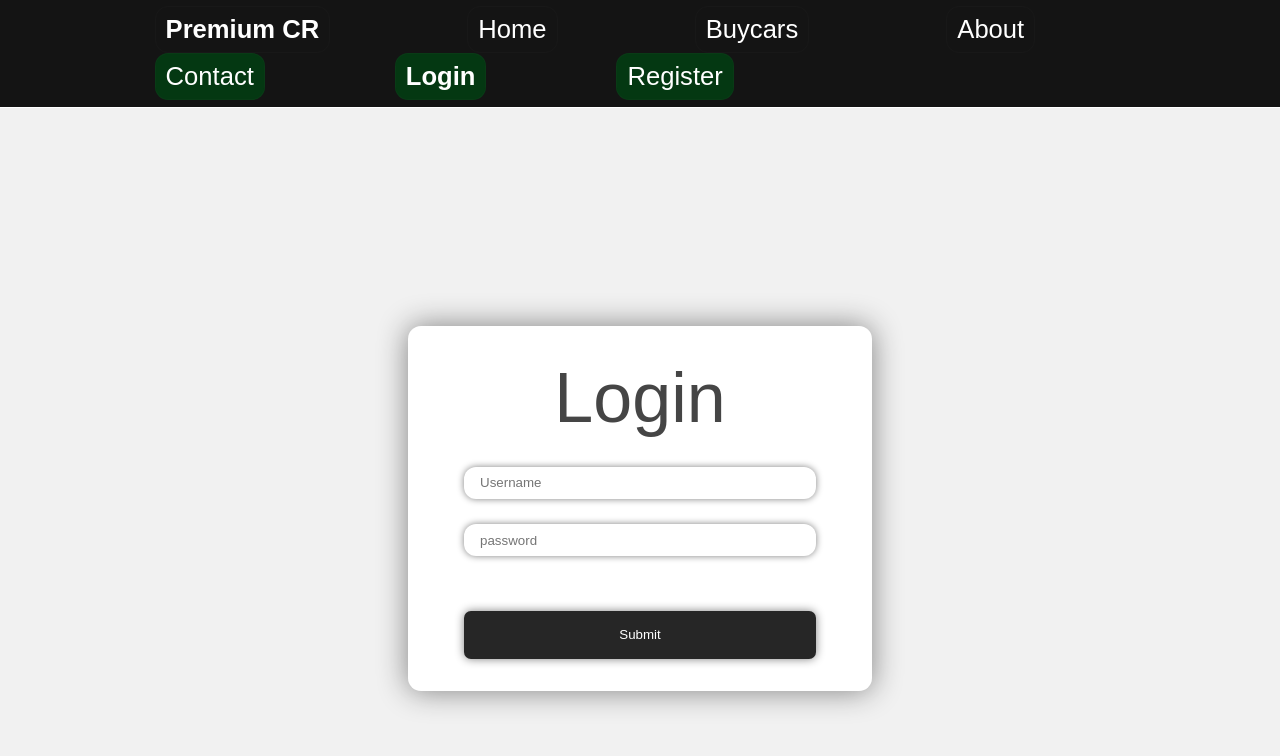
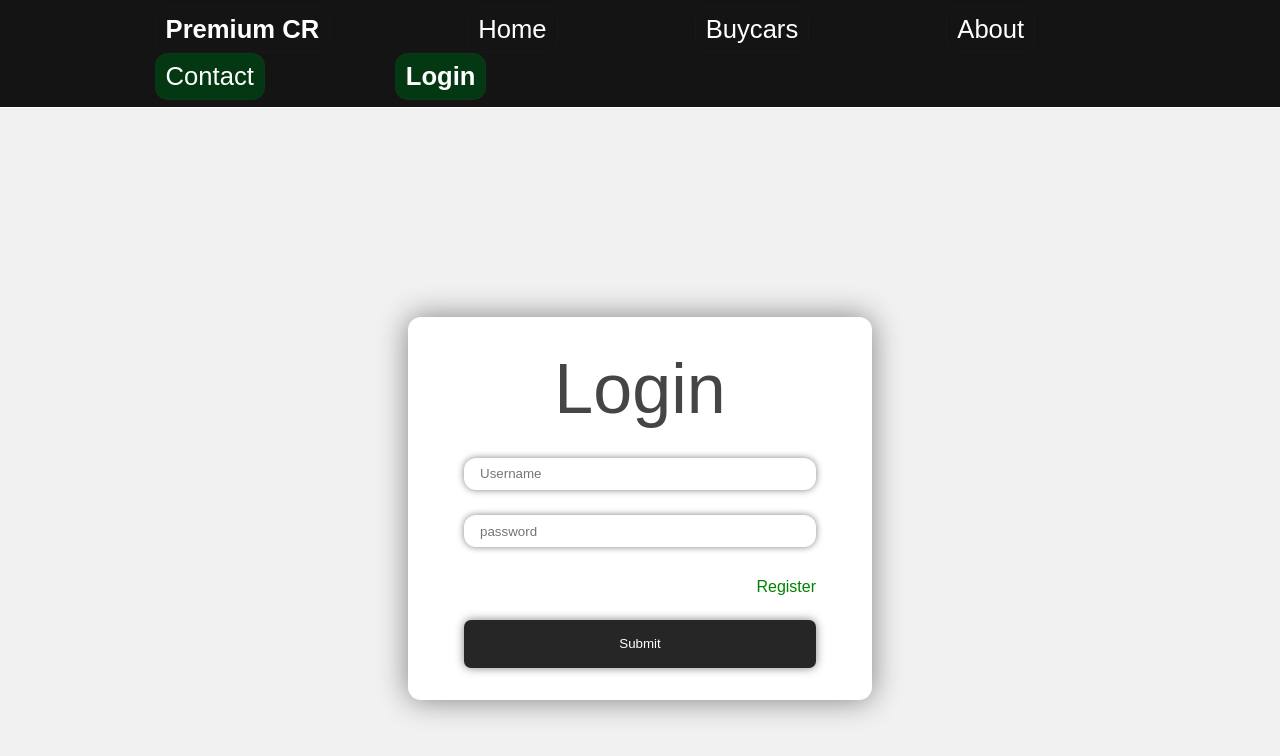
Before and after one commit to kmkvamsi/car-app, a React (Vite) app: page /login in a window 1280 px wide. Shown: the top 756 px of the page. Built offline with nearby package versions, Linux system fonts and the light colour scheme.

Commit message:
Update Login and Register

```diff
--- a/src/Pages/Login.jsx
+++ b/src/Pages/Login.jsx
@@ -1,5 +1,6 @@
 import React from "react";
 import "../componens/Buyacar.css";
+import { Link } from "react-router-dom";
 
 const Login = () => {
   return (
@@ -24,6 +25,11 @@ const Login = () => {
           />
           <br />
           <br />
+          {/* Register Label with Link */}
+          <p id="register-label" style={{display: 'flex', justifyContent: 'flex-end'}}>
+            <Link style={{color: 'green'}} to="/register">Register</Link>
+          </p>
+
           <button style={{width: '100%', height: '3rem', textAlign: 'center'}} >Submit</button>
         </form>
       </div>
--- a/src/componens/Navbar.jsx
+++ b/src/componens/Navbar.jsx
@@ -33,11 +33,6 @@ const Navbar = () => {
               Login
             </li>
           </NavLink>
-          <NavLink to="/register">
-            <li style={{ backgroundColor: " #043812", color: "white" }}>
-              Register
-            </li>
-          </NavLink>
         </ul>
       </div>
     </div>
```
